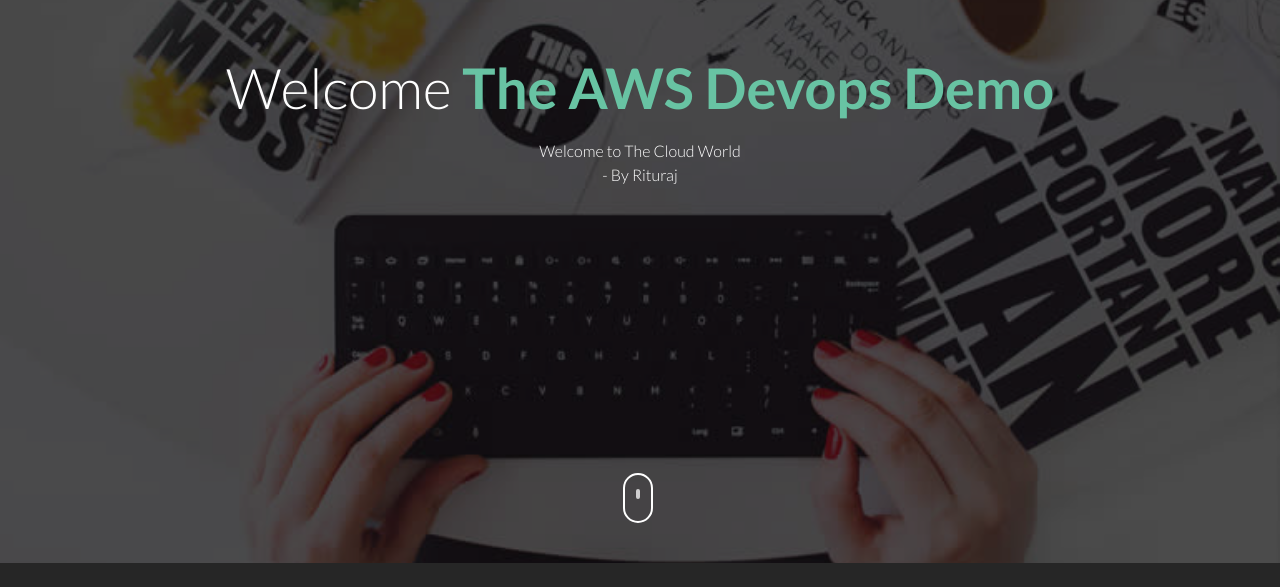
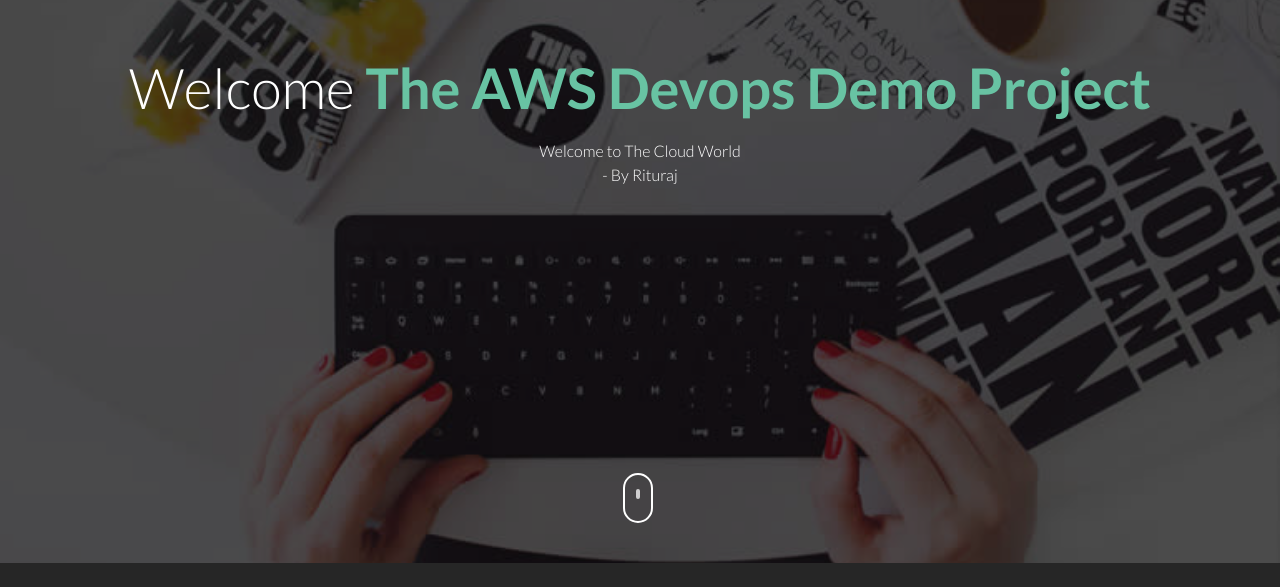
Before and after one commit to Rituraj-cod/code-deploy-website, a plain HTML site: page index.html in a window 1280 px wide. Shown: the part 237-824 px from the top of the page. Drawn offline with Linux system fonts and the light colour scheme.

Commit message:
Update index.html

```diff
--- a/index.html
+++ b/index.html
@@ -39,7 +39,7 @@
 				<div class="col-md-12 text-center st-header-content">
 					<div class="logo"><a href=""><img src="images/logo.png" alt=""></a></div>
 					<div class="st-header-title">
-						<h2>Welcome <span>The AWS Devops Demo</span></h2>
+						<h2>Welcome <span>The AWS Devops Demo Project</span></h2>
 						<p>Welcome to The Cloud World <br /> - By Rituraj </p>
 					</div>
 				</div>
```
